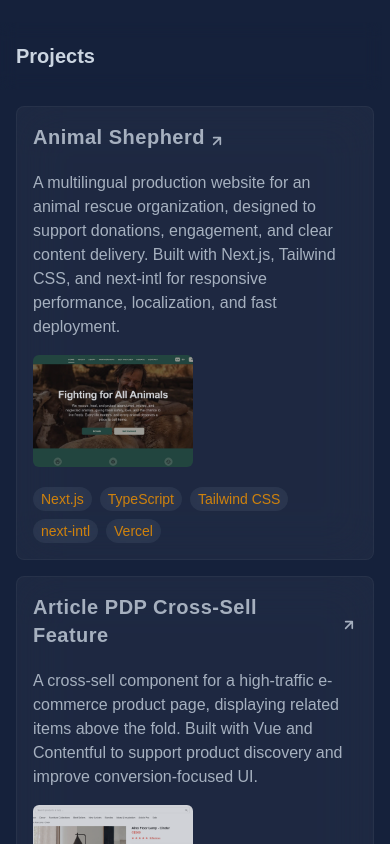
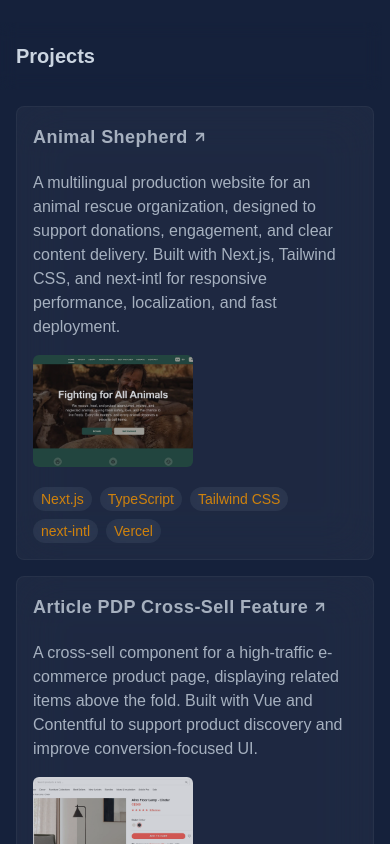
Before and after one commit to jacobadam/jacobnevitt-portfolio, a Next.js app: page / in a window 390 px wide. Shown: the part 840-1684 px from the top of the page. Built offline with nearby package versions, Linux system fonts and the light colour scheme.

Commit message:
move margin bottom to parent div and update breakpoint styling

```diff
--- a/app/components/ui/project-card.tsx
+++ b/app/components/ui/project-card.tsx
@@ -14,8 +14,8 @@ export const ProjectCard = () => {
         >
           <li key={project.id}>
             <div className="group flex flex-col p-4 mb-4 rounded-lg gap-3 scale-100 hover:scale-101 opacity-80 hover:opacity-100 bg-white/5 hover:bg-white/10 backdrop-blur-xl hover:backdrop-blur-md border border-white/5 hover:border-white/20">
-              <div className="group relative flex w-fit items-center gap-1  transition-all group-hover:text-secondary">
-                <h2 className="text-xl font-bold tracking-wide mb-2">
+              <div className="group relative flex w-fit items-center gap-1 transition-all group-hover:text-secondary mb-2">
+                <h2 className="text-lg lg:text-xl font-bold tracking-wide">
                   {project.name}
                 </h2>
                 <svg
```
